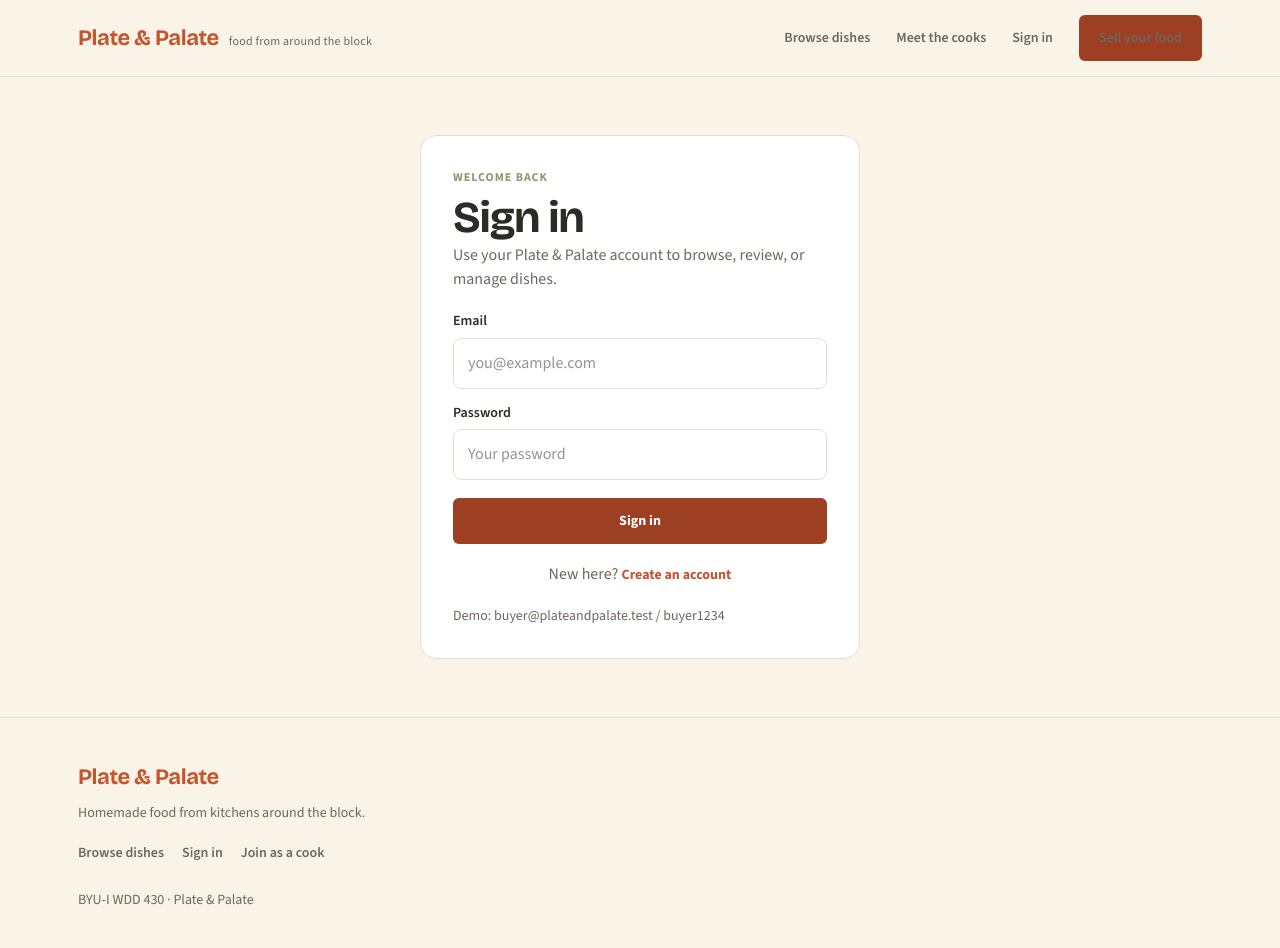
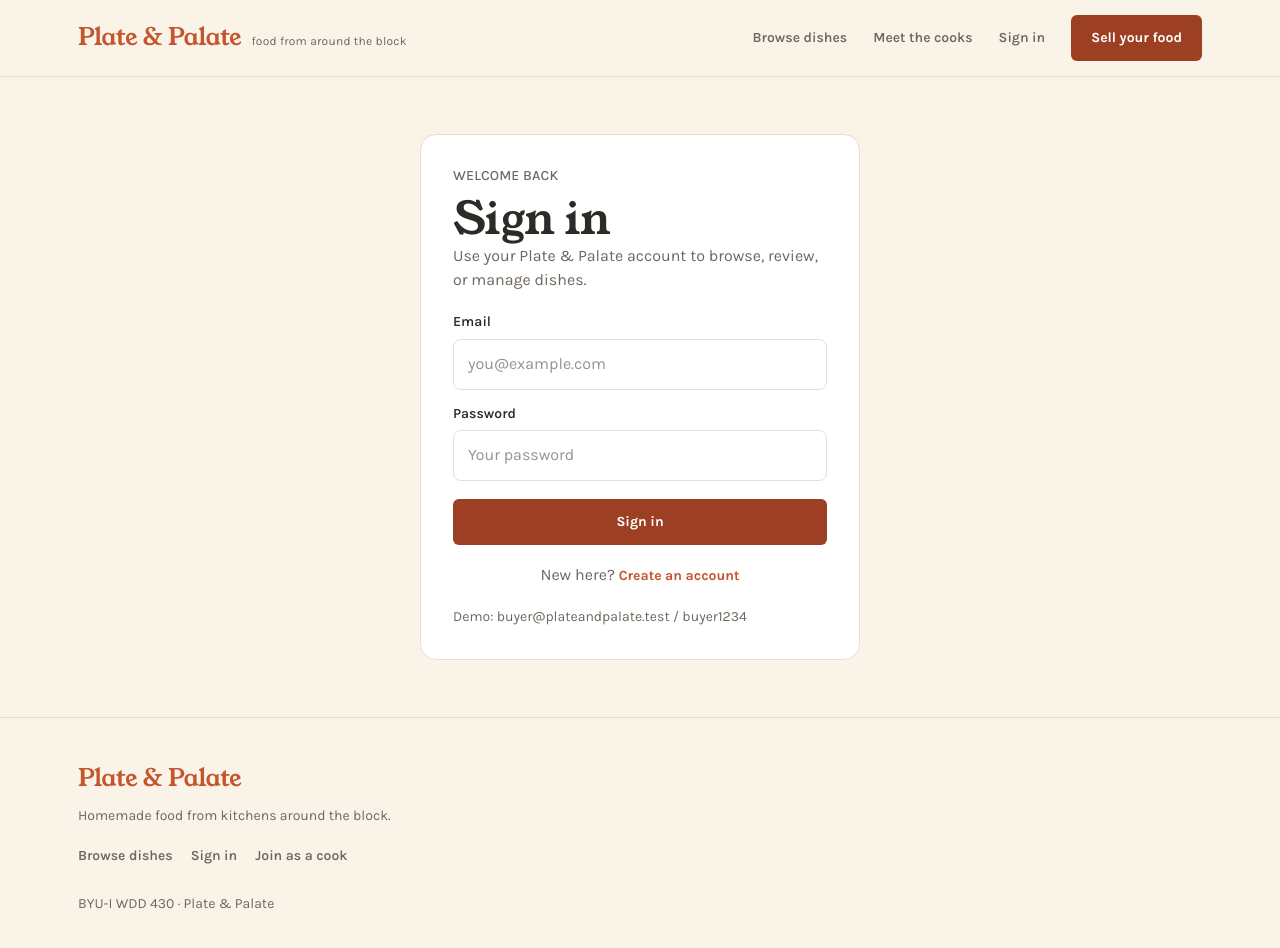
Before and after one commit to eriko13/plate-and-palate, a Next.js app: page /login in a window 1280 px wide. Built offline with nearby package versions, Linux system fonts and the light colour scheme; no server answers.

Commit message:
Swap fonts to Young Serif and Karla.
Tighten the type scale, style missing eyebrows, and keep primary nav button text white on terracotta.

```diff
--- a/src/app/globals.css
+++ b/src/app/globals.css
@@ -9,15 +9,15 @@
   --line: #e5ded3;
   --muted: #6f675e;
 
-  /* Type scale — major third (1.25) */
+  /* Type scale — perfect fourth (1.333) */
   --text-xs: 0.75rem;
   --text-sm: 0.875rem;
   --text-base: 1rem;
   --text-md: 1.125rem;
-  --text-lg: 1.375rem;
-  --text-xl: clamp(1.75rem, 3vw, 2.5rem);
-  --text-2xl: clamp(1.875rem, 3.5vw, 2.75rem);
-  --text-display: clamp(2.5rem, 6vw, 4.25rem);
+  --text-lg: 1.5rem;
+  --text-xl: clamp(1.75rem, 2.5vw, 2.25rem);
+  --text-2xl: clamp(2.125rem, 3.5vw, 2.875rem);
+  --text-display: clamp(2.5rem, 5.5vw, 4rem);
 
   --weight-regular: 400;
   --weight-medium: 500;
@@ -33,14 +33,14 @@
 @theme inline {
   --color-background: var(--background);
   --color-foreground: var(--foreground);
-  --font-sans: var(--font-source);
-  --font-display: var(--font-bricolage);
+  --font-sans: var(--font-family-sans);
+  --font-display: var(--font-family-display);
 }
 
 body {
   background: var(--background);
   color: var(--foreground);
-  font-family: var(--font-source), system-ui, sans-serif;
+  font-family: var(--font-family-sans), "Segoe UI", system-ui, sans-serif;
   font-size: var(--text-base);
   font-kerning: normal;
   font-optical-sizing: auto;
@@ -133,16 +133,26 @@ button, input, textarea, select {
 }
 
 .wordmark, h1, h2, h3 {
-  font-family: var(--font-bricolage), system-ui, sans-serif;
-  font-weight: var(--weight-bold);
+  font-family: var(--font-family-display), Georgia, "Times New Roman", serif;
+  font-weight: 400;
   text-wrap: balance;
 }
 
 .wordmark {
   color: var(--terracotta);
   font-size: var(--text-lg);
-  font-weight: var(--weight-bold);
-  letter-spacing: -0.02em;
+  font-weight: 400;
+  letter-spacing: -0.01em;
+}
+
+.eyebrow {
+  color: var(--muted);
+  font-family: var(--font-family-sans), "Segoe UI", system-ui, sans-serif;
+  font-size: var(--text-sm);
+  font-weight: var(--weight-medium);
+  letter-spacing: 0.01em;
+  line-height: var(--leading-snug);
+  margin-bottom: 10px;
 }
 
 .brand-lockup {
@@ -163,13 +173,13 @@ button, input, textarea, select {
   gap: 26px;
 }
 
-.nav a {
+.nav a:not(.button) {
   color: var(--muted);
   font-size: var(--text-sm);
   font-weight: var(--weight-semibold);
 }
 
-.nav a:hover, .text-link:hover {
+.nav a:not(.button):hover, .text-link:hover {
   color: var(--terracotta);
 }
 
@@ -265,10 +275,10 @@ button, input, textarea, select {
 }
 
 .hero-brand {
-  font-family: var(--font-bricolage), system-ui, sans-serif;
+  font-family: var(--font-family-display), Georgia, "Times New Roman", serif;
   font-size: var(--text-xl);
-  font-weight: var(--weight-semibold);
-  letter-spacing: -0.02em;
+  font-weight: 400;
+  letter-spacing: -0.01em;
   line-height: var(--leading-tight);
   margin: 0 0 18px;
   text-wrap: balance;
@@ -277,8 +287,8 @@ button, input, textarea, select {
 .hero h1 {
   color: #fff;
   font-size: var(--text-display);
-  font-weight: var(--weight-bold);
-  letter-spacing: -0.025em;
+  font-weight: 400;
+  letter-spacing: -0.015em;
   line-height: 1.05;
   margin: 0;
   max-width: 12ch;
@@ -321,7 +331,7 @@ button, input, textarea, select {
 
 h1 {
   font-size: var(--text-display);
-  letter-spacing: -0.025em;
+  letter-spacing: -0.015em;
   line-height: var(--leading-tight);
   margin: 0;
   max-width: 18ch;
@@ -329,15 +339,15 @@ h1 {
 
 h2 {
   font-size: var(--text-2xl);
-  letter-spacing: -0.02em;
+  letter-spacing: -0.01em;
   line-height: var(--leading-tight);
   margin: 0;
 }
 
 h3 {
   font-size: var(--text-lg);
-  font-weight: var(--weight-semibold);
-  letter-spacing: -0.015em;
+  font-weight: 400;
+  letter-spacing: -0.005em;
   line-height: var(--leading-snug);
   margin: 0;
 }
@@ -431,9 +441,9 @@ h3 {
 }
 
 .cook-strip strong {
-  font-family: var(--font-bricolage), system-ui, sans-serif;
+  font-family: var(--font-family-display), Georgia, "Times New Roman", serif;
   font-size: var(--text-lg);
-  font-weight: var(--weight-semibold);
+  font-weight: 400;
 }
 
 .cook-strip p {
@@ -499,7 +509,7 @@ h3 {
 }
 
 .detail-copy h1 {
-  font-size: clamp(2.25rem, 4.5vw, 3.5rem);
+  font-size: var(--text-2xl);
   margin-bottom: 18px;
 }
 
@@ -514,7 +524,7 @@ h3 {
 
 .detail-price {
   color: var(--terracotta);
-  font-size: var(--text-xl);
+  font-size: var(--text-lg);
   font-weight: var(--weight-bold);
   font-variant-numeric: tabular-nums;
 }
@@ -603,8 +613,8 @@ h3 {
 }
 
 .manage-item strong {
-  font-family: var(--font-bricolage), system-ui, sans-serif;
-  font-weight: var(--weight-semibold);
+  font-family: var(--font-family-display), Georgia, "Times New Roman", serif;
+  font-weight: 400;
 }
 
 .manage-item-image {
--- a/src/app/layout.tsx
+++ b/src/app/layout.tsx
@@ -1,15 +1,17 @@
 import type { Metadata } from "next";
-import { Bricolage_Grotesque, Source_Sans_3 } from "next/font/google";
+import { Karla, Young_Serif } from "next/font/google";
 import "./globals.css";
 
-const bricolage = Bricolage_Grotesque({
-  variable: "--font-bricolage",
+const display = Young_Serif({
+  variable: "--font-family-display",
   subsets: ["latin"],
+  weight: "400",
 });
 
-const sourceSans = Source_Sans_3({
-  variable: "--font-source",
+const sans = Karla({
+  variable: "--font-family-sans",
   subsets: ["latin"],
+  weight: ["400", "500", "600", "700"],
 });
 
 export const metadata: Metadata = {
@@ -25,7 +27,7 @@ export default function RootLayout({
   return (
     <html
       lang="en"
-      className={`${bricolage.variable} ${sourceSans.variable} h-full antialiased`}
+      className={`${display.variable} ${sans.variable} h-full antialiased`}
     >
       <body className="min-h-full flex flex-col">{children}</body>
     </html>
```
